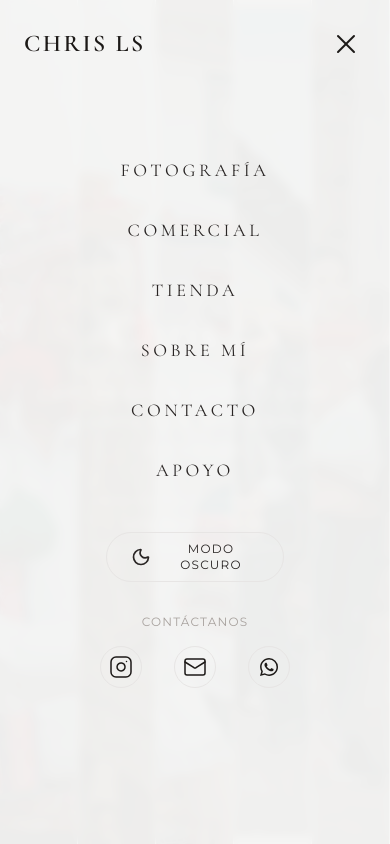
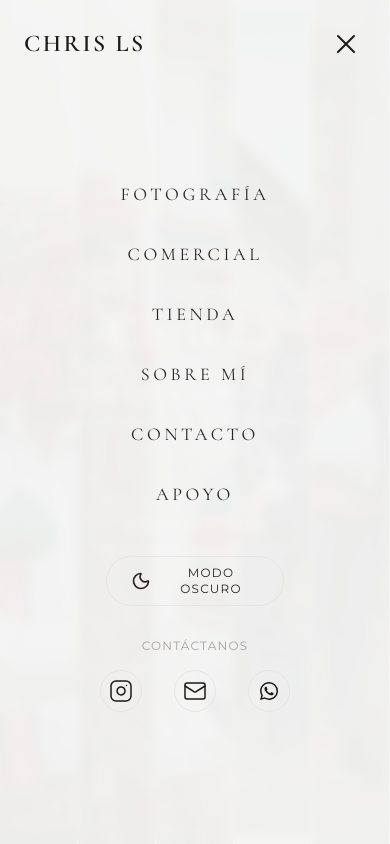
Before and after one commit to haroldsikos/ChrisLS-photographer, a React (Vite) app: page / in a window 390 px wide. Both pictures are taken after a click on the button "Toggle Menu". Shown: the top 844 px of the page. Built offline with nearby package versions, Linux system fonts and the light colour scheme.

Commit message:
Smooth mobile menu theme transition and adjust vertical spacing

```diff
--- a/components/Navbar.tsx
+++ b/components/Navbar.tsx
@@ -123,18 +123,18 @@ const Navbar: React.FC = () => {
       </div>
 
       {/* Mobile Menu Overlay - Pure Fade, Full Screen Coverage */}
-      <div className={`fixed inset-0 h-[100dvh] w-full bg-stone-50/95 dark:bg-customDark/95 backdrop-blur-sm z-[100] transition-opacity duration-500 ease-in-out md:hidden flex flex-col justify-center items-center ${isOpen ? 'opacity-100 pointer-events-auto' : 'opacity-0 pointer-events-none'
+      <div className={`fixed inset-0 h-[100dvh] w-full bg-stone-50/95 dark:bg-customDark/95 backdrop-blur-sm z-[100] transition-all duration-500 ease-in-out md:hidden flex flex-col justify-center items-center ${isOpen ? 'opacity-100 pointer-events-auto' : 'opacity-0 pointer-events-none'
         }`}>
 
         {/* Navigation Links - Centered, Fade Only */}
-        <div className="flex flex-col space-y-8 text-center items-center">
+        <div className="flex flex-col space-y-8 text-center items-center pt-12">
           {navLinks.map((link, index) => (
             <Link
               key={link.path}
               to={link.path}
               onClick={() => setIsOpen(false)}
               style={{ transitionDelay: `${index * 50}ms` }}
-              className={`text-lg font-serif tracking-[0.2em] transition-opacity duration-500 ${isOpen ? 'opacity-100' : 'opacity-0'
+              className={`text-lg font-serif tracking-[0.2em] transition-all duration-500 ${isOpen ? 'opacity-100' : 'opacity-0'
                 } ${location.pathname === link.path
                   ? 'text-stone-900 dark:text-stone-50 underline underline-offset-8'
                   : 'text-stone-800 dark:text-stone-300 hover:text-stone-500 dark:hover:text-stone-100'
@@ -146,7 +146,7 @@ const Navbar: React.FC = () => {
         </div>
 
         {/* Bottom Footer in Menu - Centered, Fade Only */}
-        <div className={`mt-12 flex flex-col items-center space-y-8 transition-opacity duration-700 delay-300 ${isOpen ? 'opacity-100' : 'opacity-0'}`}>
+        <div className={`mt-12 flex flex-col items-center space-y-8 transition-all duration-700 delay-300 ${isOpen ? 'opacity-100' : 'opacity-0'}`}>
 
           {/* Mobile Theme Toggle */}
           <button
```
